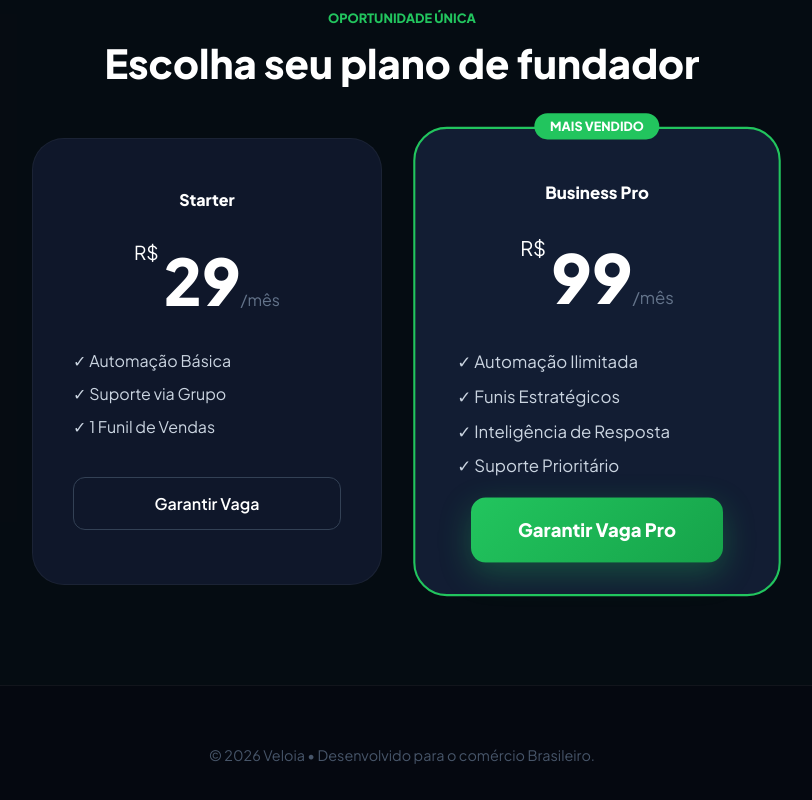
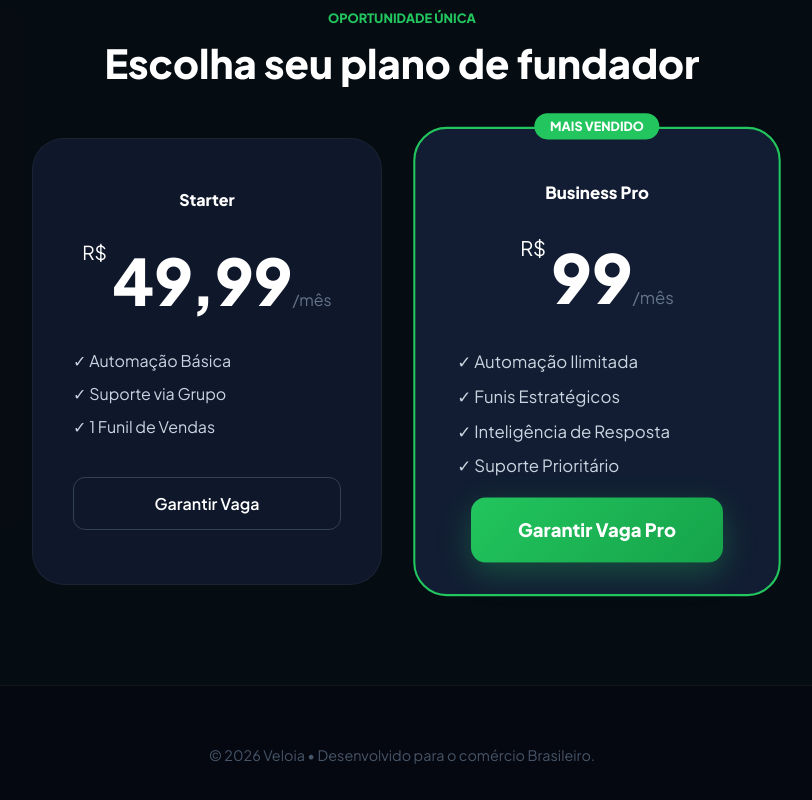
Before and after one commit to edusabi/Veloia, a React (Vite) app: page / in a window 1280 px wide. Shown: the part 1257-2057 px from the top of the page, without its empty margins (238-1050 px from the left). Built offline with nearby package versions, Linux system fonts and the light colour scheme.

Commit message:
update files

```diff
--- a/src/pages/Home/Home.jsx
+++ b/src/pages/Home/Home.jsx
@@ -60,7 +60,7 @@ const Home = () => {
             <h4>Starter</h4>
             <div className={styles.priceValue}>
               <span className={styles.currency}>R$</span>
-              <span className={styles.amount}>29</span>
+              <span className={styles.amount}>49,99</span>
               <span className={styles.period}>/mês</span>
             </div>
             <ul className={styles.benefits}>
```
